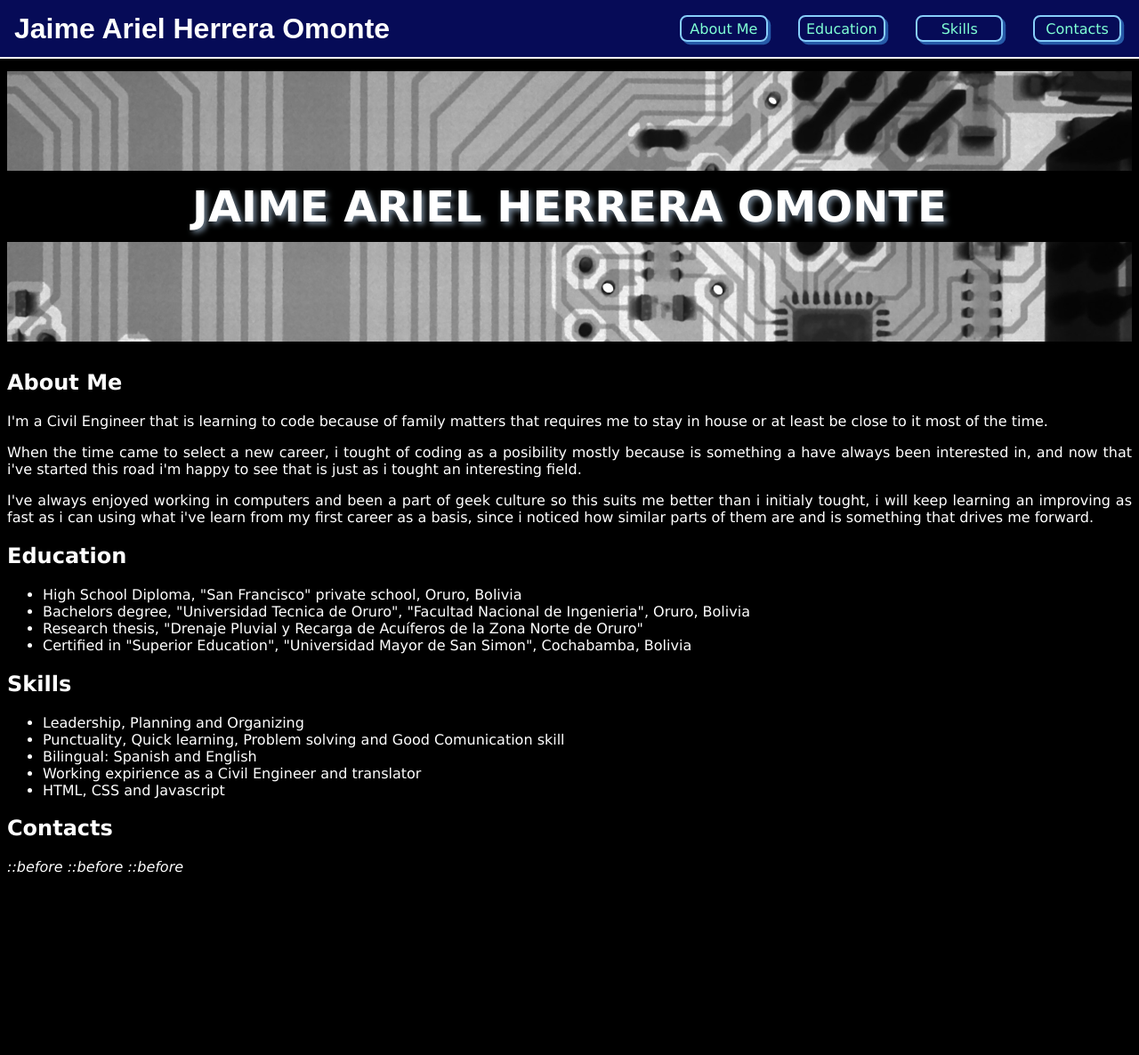
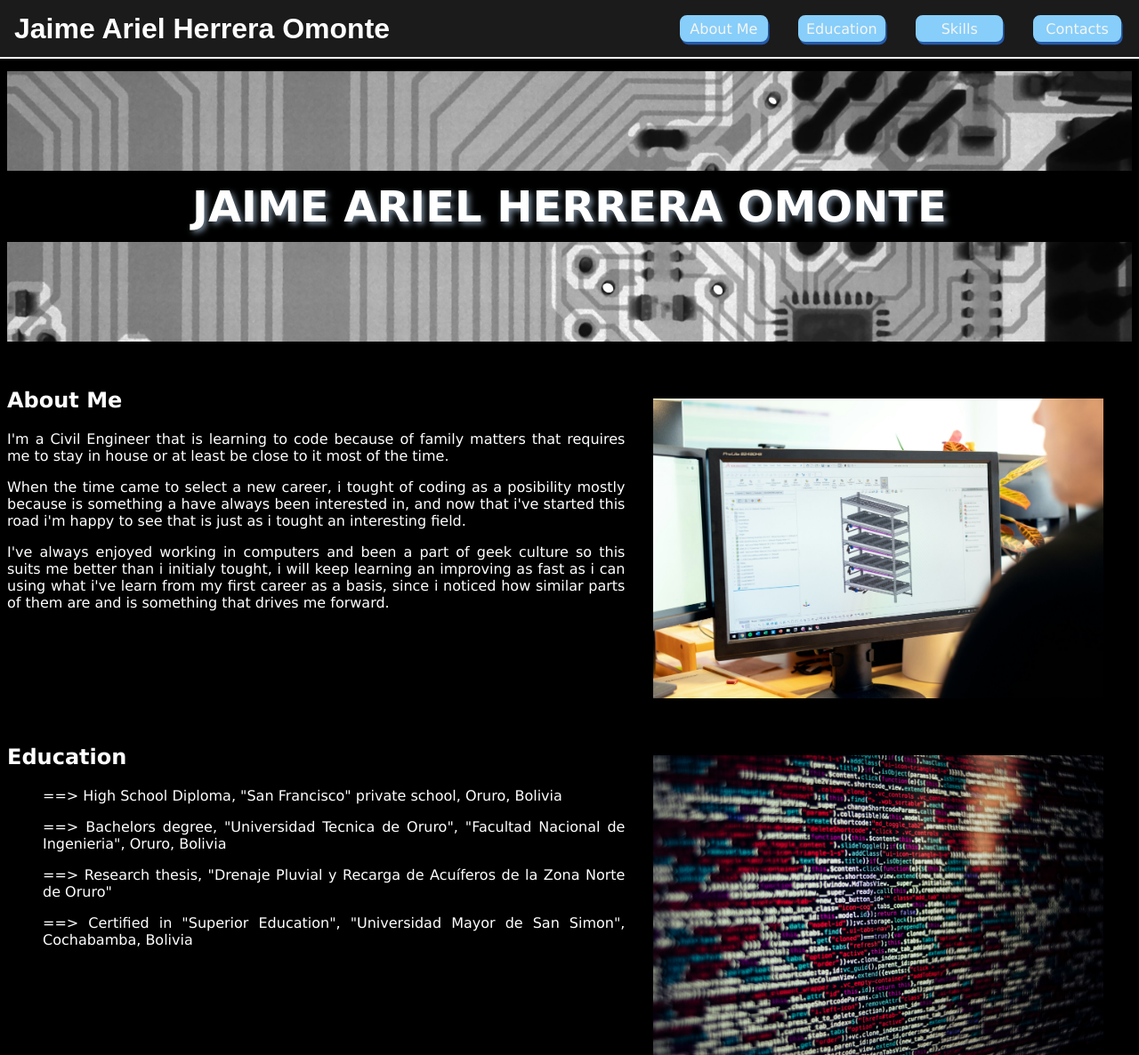
Before and after one commit to ArJa87/Portafolio, a plain HTML site: page index.html in a window 1280 px wide. Shown: the top 1186 px of the page at 89% size. Before the commit the page ends 992 px from the top, so only its background shows below. Drawn offline with Linux system fonts and the light colour scheme.

Commit message:
general fixes and work on main content

```diff
--- a/index.html
+++ b/index.html
@@ -22,7 +22,7 @@
         </div>
     </header>
     <main>
-        <section class="AboutMe" id="aboutme">
+        <section class="aboutme" id="aboutme">
             <div class="textcontainer">
                 <h2>About Me</h2>
                 <p>
@@ -35,8 +35,10 @@
                     I've always enjoyed working in computers and been a part of geek culture so this suits me better than i initialy tought, i will keep learning an improving as fast as i can using what i've learn from my first career as a basis, since i noticed how similar parts of them are and is something that drives me forward.
                 </p>
             </div>
+            <img class="sidepic" src="./resources/images/Computer assited design.jpg" alt="Using computer assisted design">
         </section>
         <section class="education" id="education">
+            <div class="list">
                 <h2>Education</h2>
                 <ul class="educationList">
                     <li>High School Diploma, "San Francisco" private school, Oruro, Bolivia</li>
@@ -45,8 +47,11 @@
                     Norte de Oruro"</li>
                     <li>Certified in "Superior Education", "Universidad Mayor de San Simon", Cochabamba, Bolivia</li>
                 </ul>
+            </div>
+            <img class="sidepic" src="./resources/images/Code lines.jpg" alt="lines of code">
         </section>
         <section class="skills" id="skills">
+            <div class="list">
                 <h2>Skills</h2>
                 <ul class="skillsList">
                     <li>Leadership, Planning and Organizing</li>
@@ -55,6 +60,8 @@
                     <li>Working expirience as a Civil Engineer and translator</li>
                     <li>HTML, CSS and Javascript</li>
                 </ul>
+            </div>
+            <img class="sidepic" src="./resources/images/Construction site.jpg" alt="workers in a construction site">
         </section>
     </main>
     <footer>
--- a/resources/css/style.css
+++ b/resources/css/style.css
@@ -12,7 +12,7 @@ body {
 }
 
 nav {
-    background-color: rgb(6, 11, 87);
+    background-color: rgb(27, 27, 27);
     border-bottom: 2px solid white;
     position: fixed;
     top: 0rem;
@@ -46,36 +46,34 @@ ul.navigation {
 }
 
 ul.navigation a {
-    color: aquamarine;
+    color: whitesmoke;
     text-decoration: none;
-}
-
-ul.navigation a:hover {
-    color: darkblue;
+    font-weight: 400;
 }
 
 ul.navigation a:visited {
-    color: rgb(180, 98, 180);
+    color: rgb(124, 71, 124);
 }
 
 ul.navigation li {
     width: 5.5rem;
     text-align: center;
+    background-color: lightskyblue;
     border: 2px solid lightskyblue;
     padding: 0.2rem 0.2rem;
     margin: 0 0.2rem;
     border-radius: 0.5rem;
-    box-shadow: 0.2rem 0.2rem rgb(38, 90, 168);
+    box-shadow: 0.1rem 0.2rem rgb(38, 90, 168);
 }
 
 ul.navigation li:active {
-    /*margin: initial;*/
     margin-top: 0.3rem;
     box-shadow: none;
 }
 
 ul.navigation li:hover {
-    background-color: aquamarine;
+    background-color: rgb(38, 90, 168);
+    color: black;
 }
 
 header {
@@ -102,3 +100,42 @@ header h1 {
     margin: auto 1rem;
     text-shadow: 0.2rem 0.2rem 0.4rem slategray;
 }
+
+section.aboutme {
+    display: flex;
+}
+
+img.sidepic {
+    width: 40%;
+}
+
+img {
+    width: 100%;
+    padding: 2rem 2rem;
+}
+
+section.education {
+    display: flex;
+}
+
+ul.educationList {
+    list-style-position: inside;
+    list-style-type: "==> ";
+}
+
+ul.educationList li {
+    margin: 1rem auto;
+}
+
+section.skills {
+    display: flex;
+}
+
+ul.skillsList {
+    list-style-position: inside;
+    list-style-type: "==> ";
+}
+
+ul.skillsList li {
+    margin: 1rem auto;
+}
```
Lines whose indentation alone changed are shown as unchanged.
